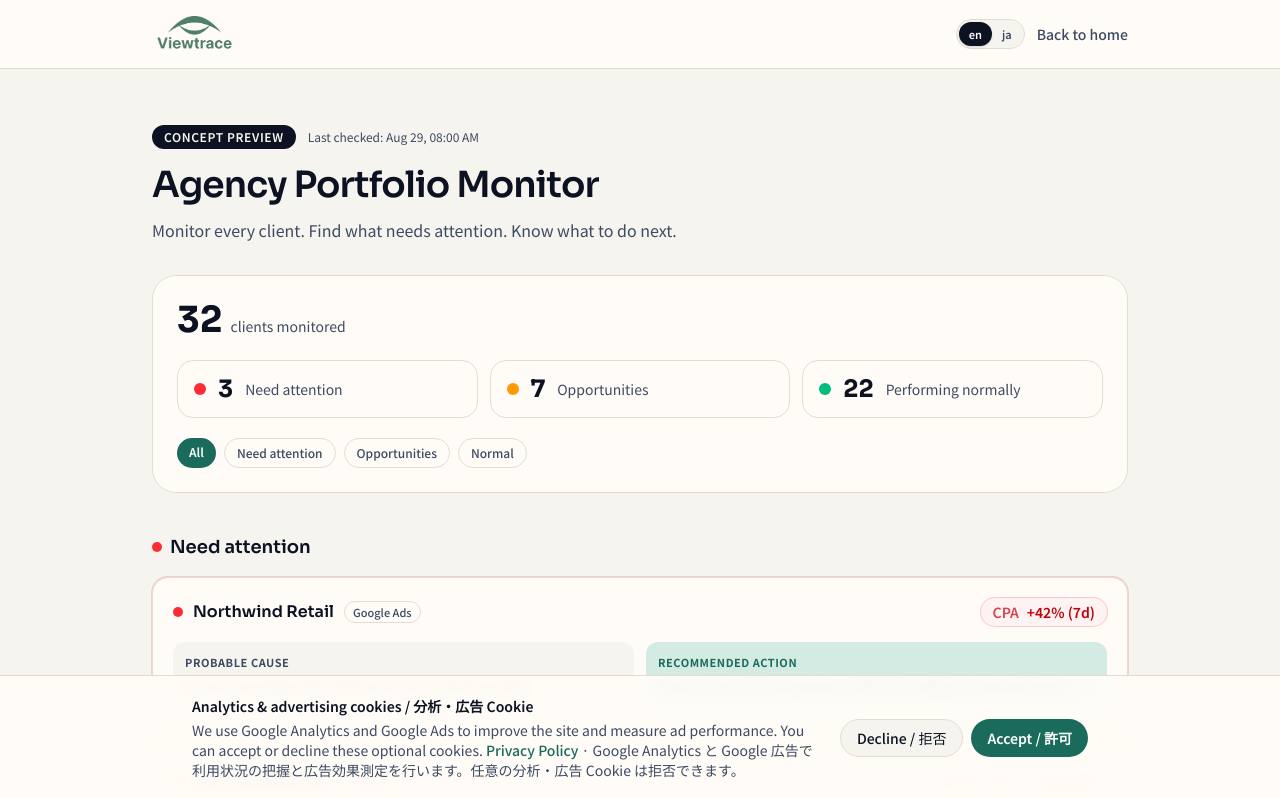
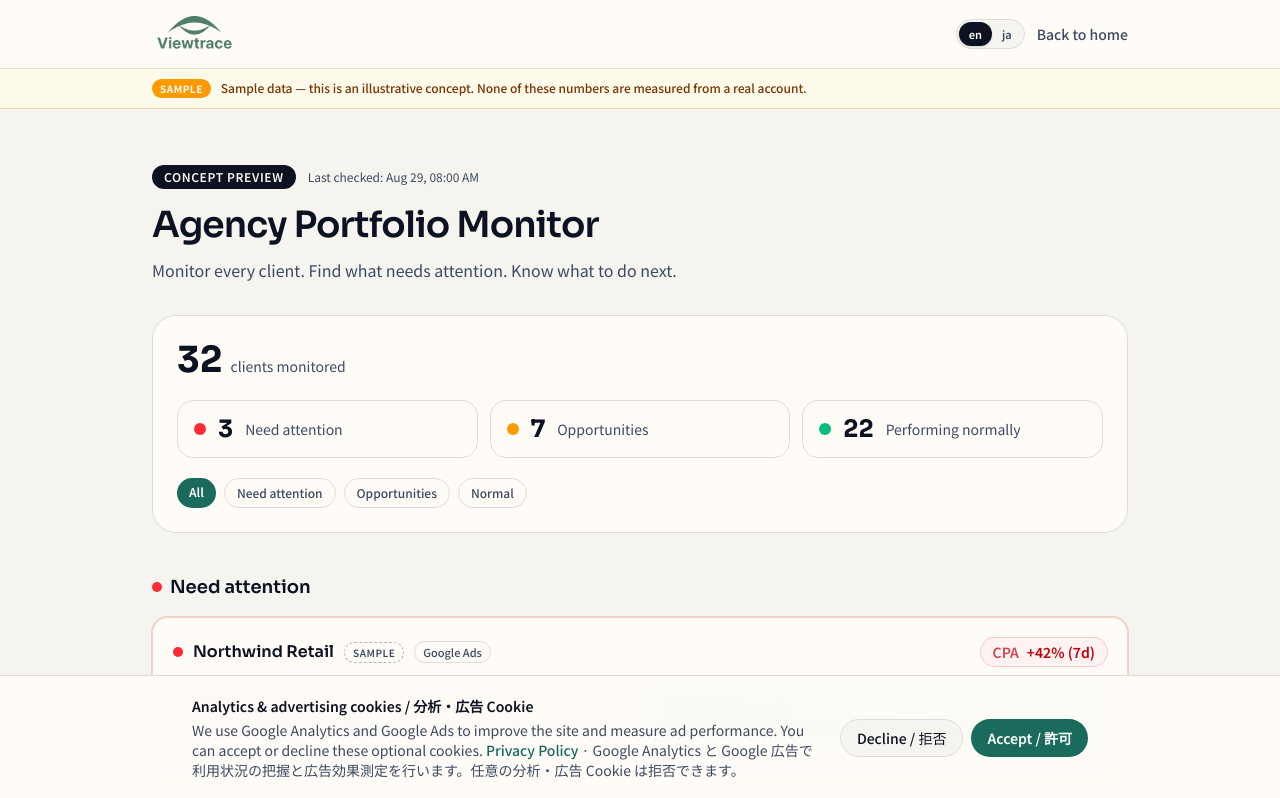
Before and after one commit to lime777lemon/Viewtrace, a Next.js app: page /demo/agency-monitor in a window 1280 px wide. Shown: the top 798 px of the page. Built offline with nearby package versions, Linux system fonts and the light colour scheme; no server answers.

Commit message:
Make sample-data status unmistakable on Agency Monitor demo
Add a persistent sample-data notice bar and a "Sample" badge on each
client card so prospects can never mistake the illustrative numbers for
real measured metrics. Bilingual.

Co-authored-by: Cursor <cursoragent@cursor.com>

```diff
--- a/src/app/demo/agency-monitor/page.tsx
+++ b/src/app/demo/agency-monitor/page.tsx
@@ -52,6 +52,8 @@ const UI: Record<
     cta: string;
     ctaNote: string;
     poweredBy: string;
+    sampleBar: string;
+    sampleTag: string;
   }
 > = {
   en: {
@@ -74,6 +76,9 @@ const UI: Record<
     cta: "Request beta access",
     ctaNote: "Free during beta · read-only · your data is never modified",
     poweredBy: "Powered by Viewtrace",
+    sampleBar:
+      "Sample data — this is an illustrative concept. None of these numbers are measured from a real account.",
+    sampleTag: "Sample",
   },
   ja: {
     badge: "コンセプト・プレビュー",
@@ -95,6 +100,9 @@ const UI: Record<
     cta: "ベータ利用を申し込む",
     ctaNote: "ベータ中は無料・read-only・データは変更しません",
     poweredBy: "Powered by Viewtrace",
+    sampleBar:
+      "サンプルデータ — これは説明用のコンセプトです。ここにある数値は実際のアカウントから計測したものではありません。",
+    sampleTag: "サンプル",
   },
 };
 
@@ -267,6 +275,9 @@ function ClientRow({ c, ui }: { c: ClientCard; ui: (typeof UI)[Locale] }) {
         <div className="flex items-center gap-2.5">
           <span className={`h-2.5 w-2.5 rounded-full ${s.dot}`} />
           <span className="font-display text-base font-semibold text-ink">{c.name}</span>
+          <span className="rounded-full border border-dashed border-ink-muted/40 px-2 py-0.5 text-[10px] font-semibold uppercase tracking-wider text-ink-muted">
+            {ui.sampleTag}
+          </span>
           <span className="flex flex-wrap gap-1.5">
             {c.channels.map((ch) => (
               <span
@@ -348,6 +359,16 @@ export default async function AgencyMonitorDemoPage() {
           </div>
         </div>
       </header>
+
+      {/* サンプルデータであることを常時明示（実測値との誤認防止） */}
+      <div className="sticky top-0 z-20 border-b border-amber-600/30 bg-amber-50">
+        <div className="mx-auto flex max-w-5xl items-center gap-2.5 px-4 py-2.5 sm:px-6">
+          <span className="rounded-full bg-amber-500 px-2 py-0.5 text-[10px] font-bold uppercase tracking-wider text-white">
+            {ui.sampleTag}
+          </span>
+          <p className="text-xs font-medium leading-snug text-amber-900">{ui.sampleBar}</p>
+        </div>
+      </div>
 
       <main className="mx-auto max-w-5xl px-4 py-10 sm:px-6 sm:py-14">
         {/* Title */}
```
